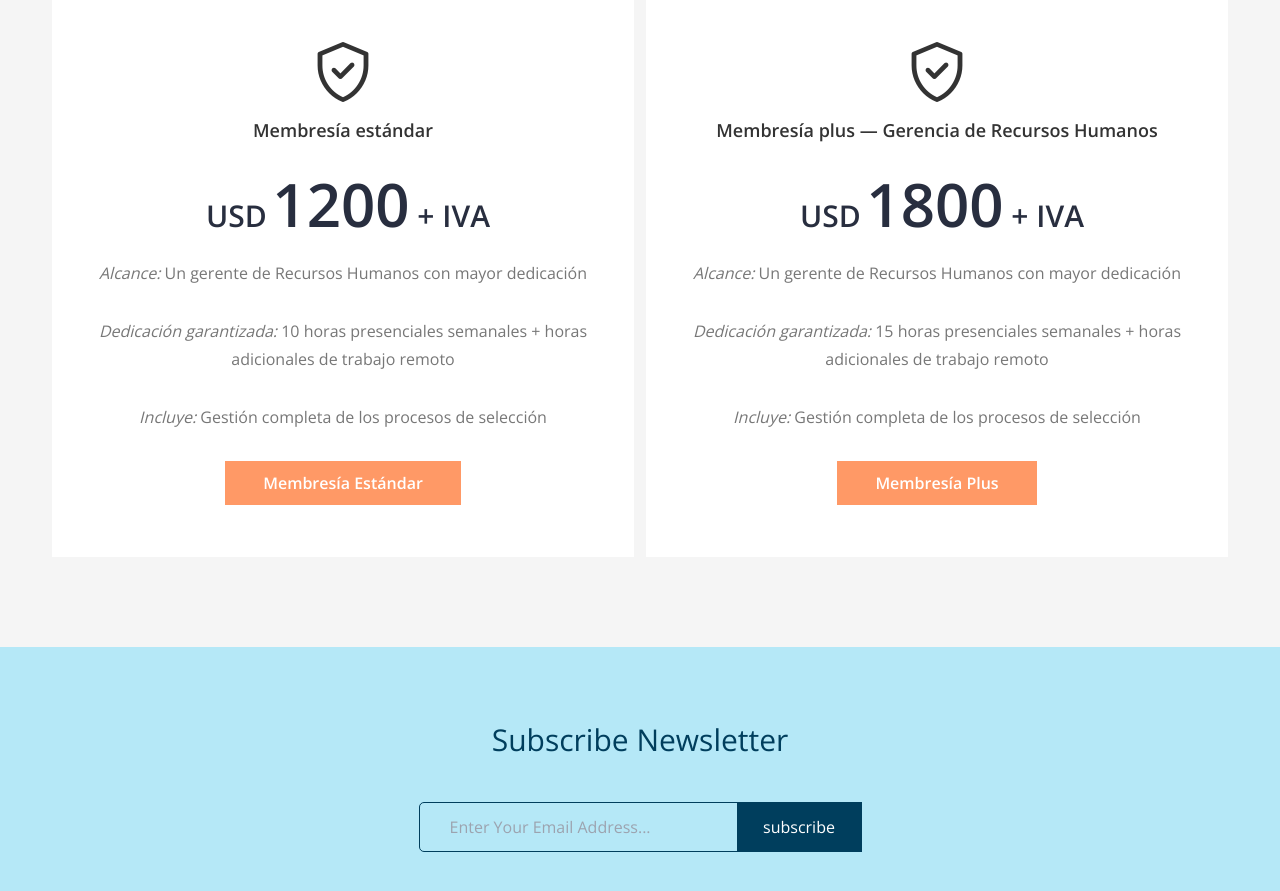
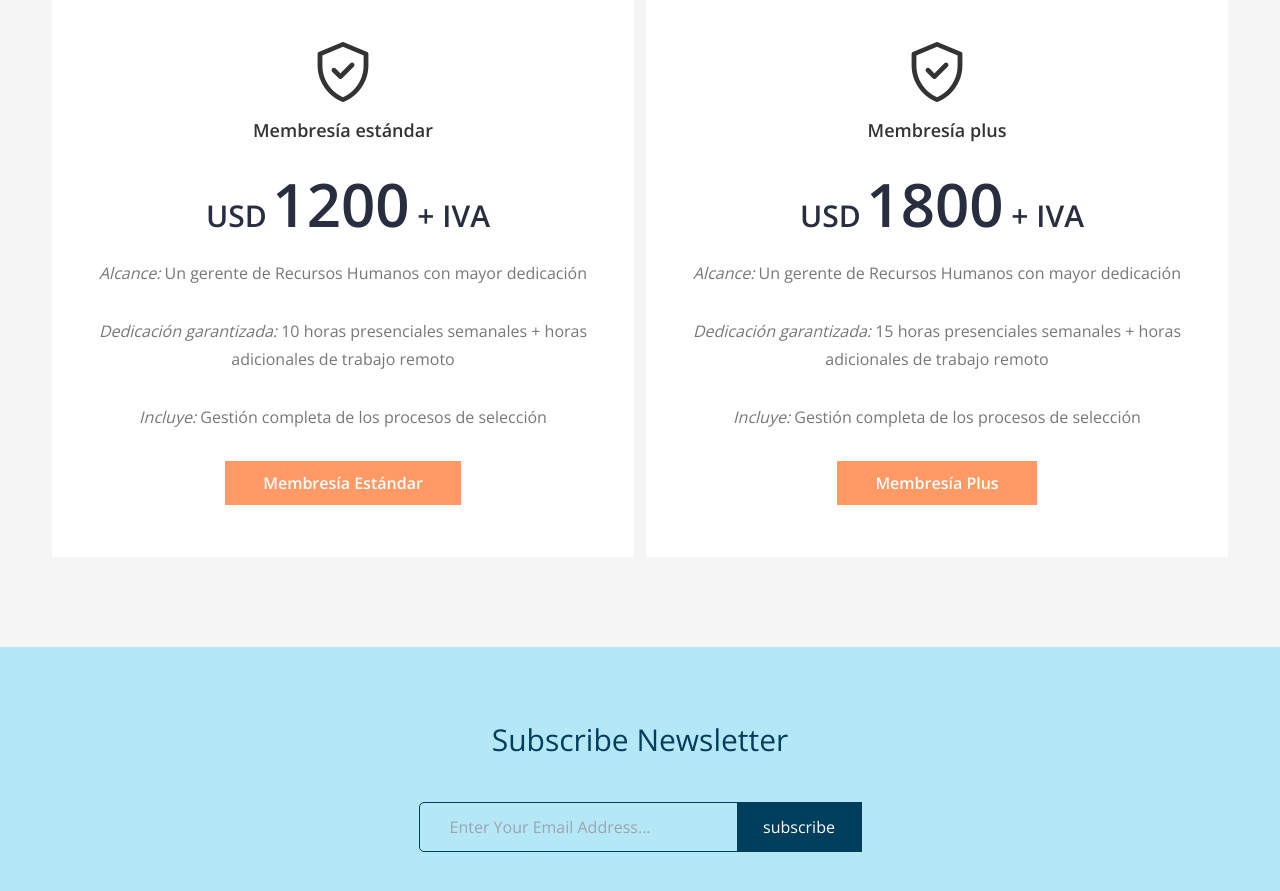
Before and after one commit to ElDT43/novasel-template, a website: page index.html in a window 1280 px wide. Shown: the part 4858-5749 px from the top of the page. Drawn offline with nearby package versions, Linux system fonts and the light colour scheme; files whose address does not match are found by name.

Commit message:
Remove "Gerencia de Recursos Humanos" from membership title

```diff
--- a/index.html
+++ b/index.html
@@ -563,7 +563,7 @@
                                 <i class="fi flaticon-scale text-[60px] col:leading-[45px] text-[#ff9966] transition-all ease-in-out"></i>
                             </div>
                             <div>
-                                <span class="block mt-[10px] text-[#333] text-[18px] font-semibold transition-all ease-in-out">Membresía plus — Gerencia de Recursos Humanos</span>
+                                <span class="block mt-[10px] text-[#333] text-[18px] font-semibold transition-all ease-in-out">Membresía plus</span>
                                 <h3 class="text-[#282e3f] text-[60px] col:text-[44px] font-base-font font-semibold relative mb-[10px] pt-[15px] transition-all ease-in-out">
                                 <span class="text-[30px] col:text-[25px] mr-[-10px]">USD</span>
                                 1800<span class="text-[30px] col:text-[25px] mr-[-10px]"> + IVA</span>
```
